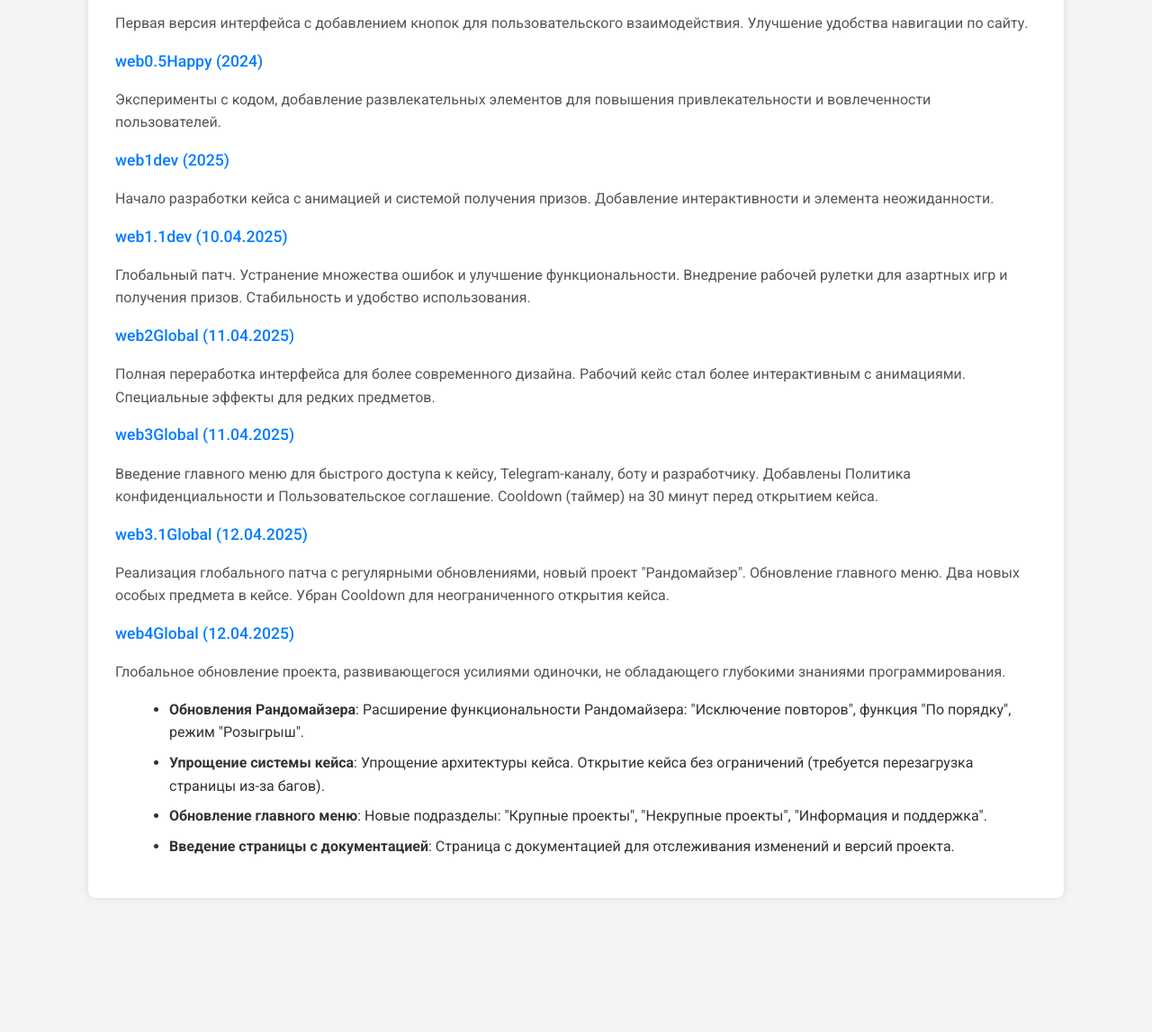
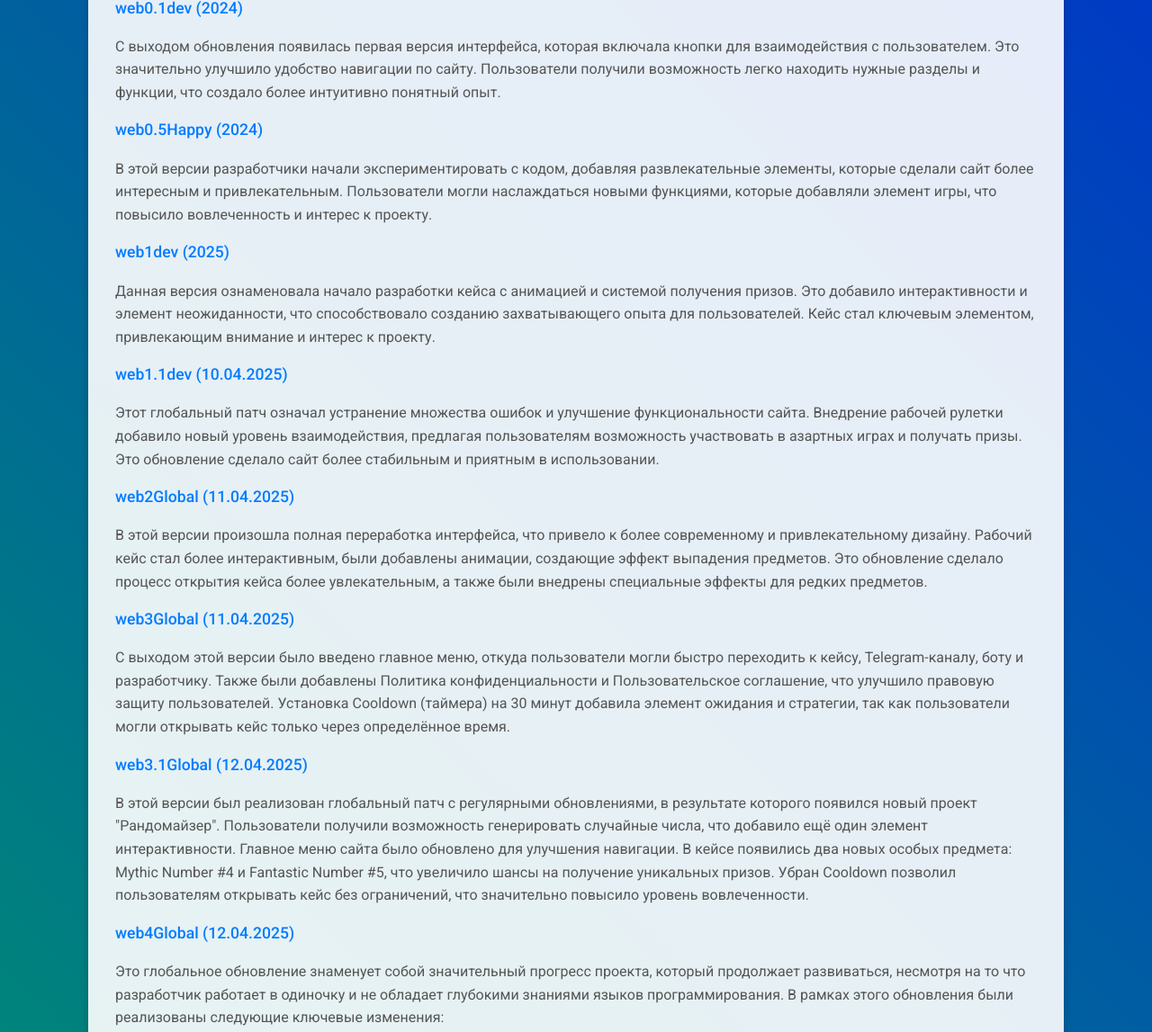
Before and after one commit to mixvineproject/documentation, a plain HTML site: page index.html in a window 1280 px wide. Shown: the part 399-1546 px from the top of the page at 90% size. Before the commit the page ends 1417 px from the top, so only its background shows below. Drawn offline with Linux system fonts and the light colour scheme.

Commit message:
Update index.html

```diff
--- a/index.html
+++ b/index.html
@@ -13,17 +13,34 @@
             line-height: 1.6;
             margin: 0;
             padding: 0;
-            background-color: #f4f4f4;
             color: #333;
+            /* Animated gradient background */
+            background: linear-gradient(45deg, #00ff00, #0000ff);
+            background-size: 400% 400%;
+            animation: gradient 15s ease infinite;
+            height: 100vh; /* Make sure the gradient covers the entire viewport */
+            overflow-y: scroll; /* Allow scrolling */
+        }
+
+        @keyframes gradient {
+            0% {
+                background-position: 0% 50%;
+            }
+            50% {
+                background-position: 100% 50%;
+            }
+            100% {
+                background-position: 0% 50%;
+            }
         }
 
         .container {
             width: 80%;
             margin: 20px auto;
-            background-color: #fff;
+            background-color: rgba(255, 255, 255, 0.9); /* Semi-transparent white background */
             padding: 30px;
             border-radius: 8px;
-            box-shadow: 0 0 10px rgba(0, 0, 0, 0.1);
+            box-shadow: 0 0 10px rgba(0, 0, 0, 0.2);
         }
 
         h1, h2 {
@@ -33,6 +50,7 @@
         h1 {
             text-align: center;
             margin-bottom: 20px;
+            text-shadow: 1px 1px 2px rgba(0, 0, 0, 0.3); /* Add a subtle text shadow */
         }
 
         h2 {
@@ -97,36 +115,36 @@
         <p>История изменений проекта:</p>
 
         <div class="version">web0dev (2024)</div>
-        <p>Начальная версия. Создание базовой структуры сайта на GitHub Pages.  Основное внимание уделялось написанию HTML-кода. Простой, но функциональный интерфейс для тестирования базовых элементов взаимодействия.</p>
+        <p>В этой начальной версии проекта была создана базовая структура сайта на платформе GitHub Pages. Основное внимание уделялось написанию кода на HTML, что позволило заложить фундамент для дальнейшей разработки. Интерфейс на этом этапе был простым, но функциональным, что дало возможность тестировать базовые элементы взаимодействия.</p>
 
         <div class="version">web0.1dev (2024)</div>
-        <p>Первая версия интерфейса с добавлением кнопок для пользовательского взаимодействия. Улучшение удобства навигации по сайту.</p>
+        <p>С выходом обновления появилась первая версия интерфейса, которая включала кнопки для взаимодействия с пользователем. Это значительно улучшило удобство навигации по сайту. Пользователи получили возможность легко находить нужные разделы и функции, что создало более интуитивно понятный опыт.</p>
 
         <div class="version">web0.5Happy (2024)</div>
-        <p>Эксперименты с кодом, добавление развлекательных элементов для повышения привлекательности и вовлеченности пользователей.</p>
+        <p>В этой версии разработчики начали экспериментировать с кодом, добавляя развлекательные элементы, которые сделали сайт более интересным и привлекательным. Пользователи могли наслаждаться новыми функциями, которые добавляли элемент игры, что повысило вовлеченность и интерес к проекту.</p>
 
         <div class="version">web1dev (2025)</div>
-        <p>Начало разработки кейса с анимацией и системой получения призов.  Добавление интерактивности и элемента неожиданности.</p>
+        <p>Данная версия ознаменовала начало разработки кейса с анимацией и системой получения призов. Это добавило интерактивности и элемент неожиданности, что способствовало созданию захватывающего опыта для пользователей. Кейс стал ключевым элементом, привлекающим внимание и интерес к проекту.</p>
 
         <div class="version">web1.1dev (10.04.2025)</div>
-        <p>Глобальный патч. Устранение множества ошибок и улучшение функциональности. Внедрение рабочей рулетки для азартных игр и получения призов. Стабильность и удобство использования.</p>
+        <p>Этот глобальный патч означал устранение множества ошибок и улучшение функциональности сайта. Внедрение рабочей рулетки добавило новый уровень взаимодействия, предлагая пользователям возможность участвовать в азартных играх и получать призы. Это обновление сделало сайт более стабильным и приятным в использовании.</p>
 
         <div class="version">web2Global (11.04.2025)</div>
-        <p>Полная переработка интерфейса для более современного дизайна.  Рабочий кейс стал более интерактивным с анимациями.  Специальные эффекты для редких предметов.</p>
+        <p>В этой версии произошла полная переработка интерфейса, что привело к более современному и привлекательному дизайну. Рабочий кейс стал более интерактивным, были добавлены анимации, создающие эффект выпадения предметов. Это обновление сделало процесс открытия кейса более увлекательным, а также были внедрены специальные эффекты для редких предметов.</p>
 
         <div class="version">web3Global (11.04.2025)</div>
-        <p>Введение главного меню для быстрого доступа к кейсу, Telegram-каналу, боту и разработчику.  Добавлены Политика конфиденциальности и Пользовательское соглашение. Cooldown (таймер) на 30 минут перед открытием кейса.</p>
+        <p>С выходом этой версии было введено главное меню, откуда пользователи могли быстро переходить к кейсу, Telegram-каналу, боту и разработчику. Также были добавлены Политика конфиденциальности и Пользовательское соглашение, что улучшило правовую защиту пользователей. Установка Cooldown (таймера) на 30 минут добавила элемент ожидания и стратегии, так как пользователи могли открывать кейс только через определённое время.</p>
 
         <div class="version">web3.1Global (12.04.2025)</div>
-        <p>Реализация глобального патча с регулярными обновлениями, новый проект "Рандомайзер".  Обновление главного меню.  Два новых особых предмета в кейсе. Убран Cooldown для неограниченного открытия кейса.</p>
+        <p>В этой версии был реализован глобальный патч с регулярными обновлениями, в результате которого появился новый проект "Рандомайзер". Пользователи получили возможность генерировать случайные числа, что добавило ещё один элемент интерактивности. Главное меню сайта было обновлено для улучшения навигации. В кейсе появились два новых особых предмета: Mythic Number #4 и Fantastic Number #5, что увеличило шансы на получение уникальных призов. Убран Cooldown позволил пользователям открывать кейс без ограничений, что значительно повысило уровень вовлеченности.</p>
 
         <div class="version">web4Global (12.04.2025)</div>
-        <p>Глобальное обновление проекта, развивающегося усилиями одиночки, не обладающего глубокими знаниями программирования.</p>
+        <p>Это глобальное обновление знаменует собой значительный прогресс проекта, который продолжает развиваться, несмотря на то что разработчик работает в одиночку и не обладает глубокими знаниями языков программирования. В рамках этого обновления были реализованы следующие ключевые изменения:</p>
         <ul>
-            <li><strong>Обновления Рандомайзера</strong>: Расширение функциональности Рандомайзера: "Исключение повторов", функция "По порядку", режим "Розыгрыш".</li>
-            <li><strong>Упрощение системы кейса</strong>:  Упрощение архитектуры кейса. Открытие кейса без ограничений (требуется перезагрузка страницы из-за багов).</li>
-            <li><strong>Обновление главного меню</strong>:  Новые подразделы: "Крупные проекты", "Некрупные проекты", "Информация и поддержка".</li>
-            <li><strong>Введение страницы с документацией</strong>: Страница с документацией для отслеживания изменений и версий проекта.</li>
+            <li><strong>Обновления Рандомайзера</strong>: Функциональность Рандомайзера была значительно расширена. Добавлена опция "Исключение повторов", позволяющая избегать дублирования чисел в процессе генерации. Также внедрена функция "По порядку" для упорядочивания множества чисел. Важным нововведением стал режим "Розыгрыш", который включает в себя специальные функции, предназначенные для организации и проведения розыгрышей.</li>
+            <li><strong>Упрощение системы кейса</strong>: Архитектура кейса была переработана в сторону упрощения. Теперь пользователи могут открывать кейс без ограничений, что значительно улучшает взаимодействие. Однако, в связи с обнаруженными багами, для повторного открытия кейса необходимо перезагрузить страницу, что требует внимания со стороны пользователей.</li>
+            <li><strong>Обновление главного меню</strong>: Главное меню претерпело изменения, теперь оно включает в себя новые подразделы, такие как "Крупные проекты", "Некрупные проекты", а также "Информация и поддержка". Эти дополнения сделают навигацию более структурированной и удобной, позволяя пользователям быстрее находить интересующую их информацию.</li>
+            <li><strong>Введение страницы с документацией</strong>: В рамках обновления также вводится страница с документацией, на которой будут представлены все изменения проекта и версии. Это позволит пользователям отслеживать эволюцию проекта, а также быть в курсе всех нововведений и улучшений.</li>
         </ul>
     </div>
 </div>
```
